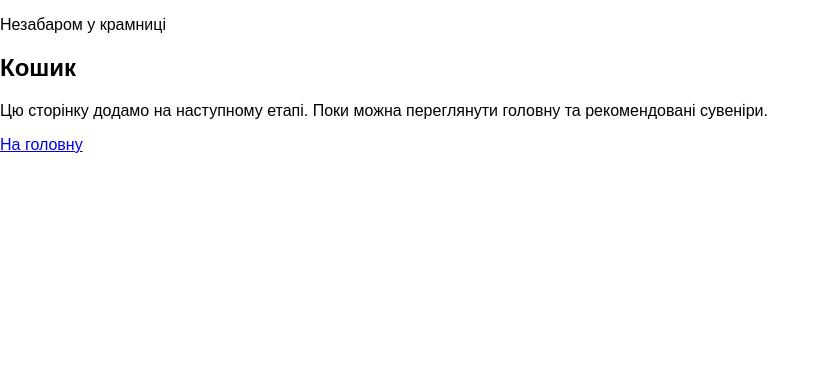
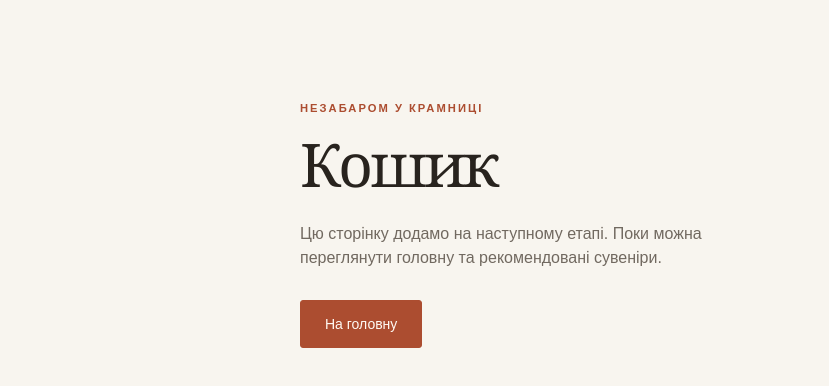
Before and after one commit to Mihail-del/WebDevelopmentToolsandPrinciples, a React (Vite) app in the folder project/: page /cart in a window 1280 px wide. Shown: the top 386 px of the page, without its empty margins (0-829 px from the left). Built offline with nearby package versions, Linux system fonts and the light colour scheme.

Commit message:
style: define shop colors typography and shared controls

```diff
--- /dev/null
+++ b/project/src/styles/_variables.scss
@@ -0,0 +1,10 @@
+$paper: #f8f5ef;
+$paper-dark: #eee7dd;
+$ink: #28231e;
+$muted: #716960;
+$accent: #ac4d30;
+$accent-dark: #873b25;
+$line: #ddd3c7;
+$serif: Georgia, 'Times New Roman', serif;
+$sans: Arial, Helvetica, sans-serif;
+$content-width: 1320px;
--- a/project/src/styles/main.scss
+++ b/project/src/styles/main.scss
@@ -1 +1,34 @@
-body { margin: 0; font-family: sans-serif; }
+@use 'variables' as *;
+
+* { box-sizing: border-box; }
+html { color-scheme: light; }
+body { margin: 0; background: $paper; color: $ink; font-family: $sans; font-size: 16px; line-height: 1.5; -webkit-font-smoothing: antialiased; }
+button, input, select, textarea { font: inherit; }
+button, a { -webkit-tap-highlight-color: transparent; }
+button { color: inherit; cursor: pointer; }
+button:disabled { cursor: default; }
+a { color: inherit; text-decoration: none; }
+img { display: block; max-width: 100%; }
+svg { flex-shrink: 0; }
+h1, h2, h3, p { margin: 0; }
+h1, h2, h3 { font-family: $serif; font-weight: 400; line-height: 1.12; }
+h1 { font-size: clamp(2.5rem, 4.7vw, 4.5rem); letter-spacing: -.045em; }
+h2 { font-size: clamp(1.9rem, 2.6vw, 2.6rem); letter-spacing: -.035em; }
+:focus-visible { outline: 2px solid $accent; outline-offset: 5px; }
+::selection { background: #e7bd9e; }
+.container { width: min(calc(100% - 96px), $content-width); margin-inline: auto; }
+.eyebrow { font-size: .7rem; font-weight: 600; letter-spacing: .18em; text-transform: uppercase; color: $accent; }
+.button { display: inline-flex; align-items: center; justify-content: center; gap: 24px; min-height: 48px; padding: 12px 24px; border: 1px solid $accent; background: $accent; color: #fffaf4; border-radius: 3px; font-size: .875rem; transition: background .2s, border-color .2s; }
+.button:hover { background: $accent-dark; border-color: $accent-dark; }
+.button--outline { color: $accent; background: transparent; }
+.button--outline:hover { background: $paper-dark; }
+.text-link { display: inline-flex; align-items: center; gap: 14px; color: $accent; font-size: .85rem; }
+.text-link:hover { text-decoration: underline; text-underline-offset: 4px; }
+.icon-button { display: inline-flex; align-items: center; justify-content: center; width: 44px; height: 44px; padding: 8px; background: transparent; border: 0; border-radius: 50%; }
+.icon-button:hover { background: $paper-dark; }
+.planned-page { width: min(680px, calc(100% - 48px)); margin: 100px auto; }
+.planned-page h1 { margin: 14px 0 24px; }
+.planned-page > p:not(.eyebrow) { color: $muted; margin-bottom: 30px; max-width: 52ch; }
+@media (prefers-reduced-motion: reduce) {
+  *, *::before, *::after { scroll-behavior: auto !important; transition-duration: .01ms !important; animation-duration: .01ms !important; }
+}
```
